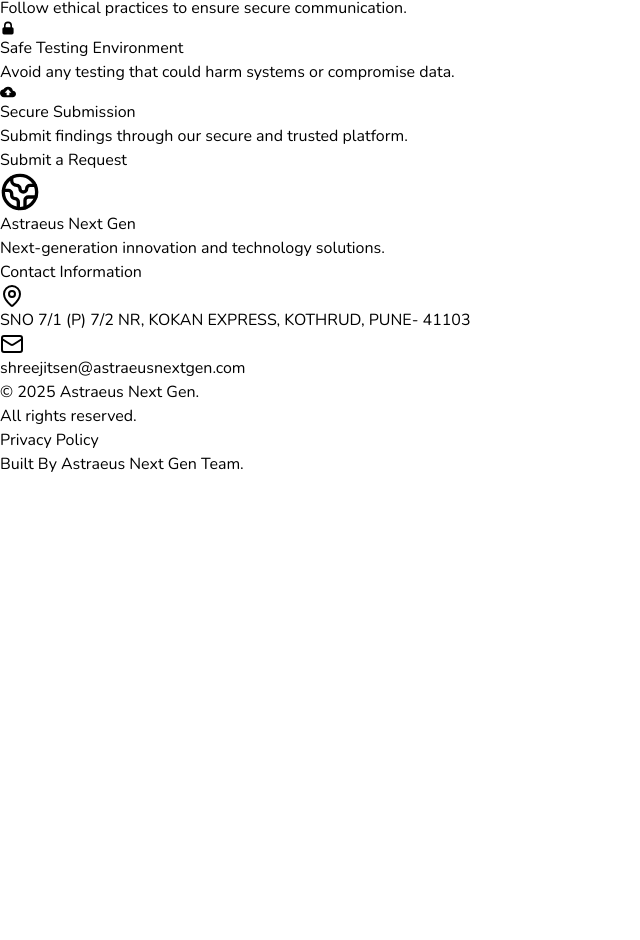
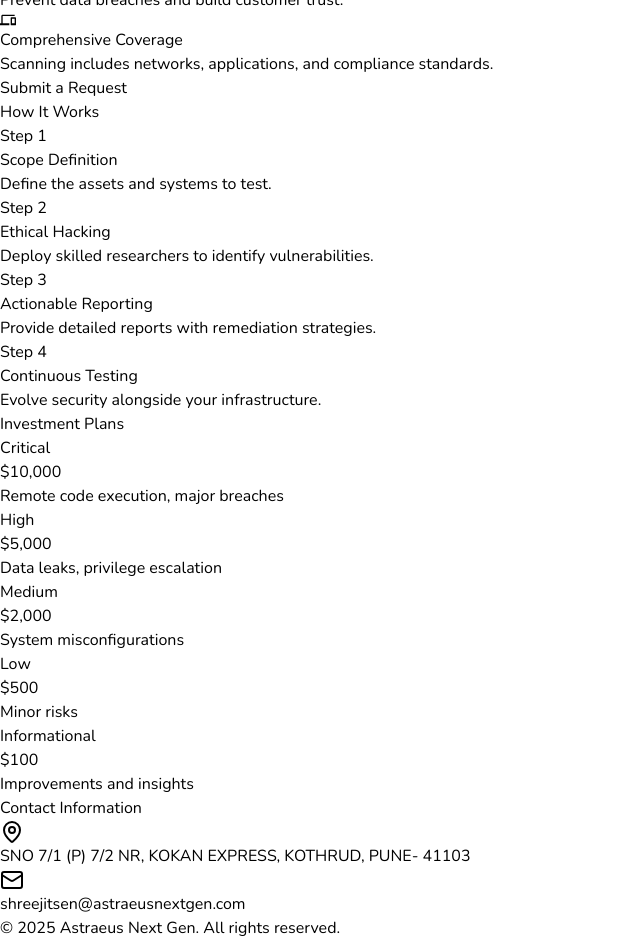
Before and after one commit to Fardeennnnnnnnnnkhan/AstraeusProjectTheme2, a React (Vite) app: page /bug-bounty in a window 1280 px wide. Shown: the part 1000-1940 px from the top of the page, without its empty margins (0-640 px from the left). Before the commit the page ends 1476 px from the top, so only its background shows below. Built offline with nearby package versions, Linux system fonts and the light colour scheme; a web font is replaced by a local one.

Commit message:
ChangesByFardeen

```diff
--- a/index.css
+++ b/index.css
@@ -7,4 +7,11 @@
     margin: 0;
     padding: 0;
     font-family: nunito;
+    scroll-behavior: smooth;
+    overflow-x: hidden;
 }
+#smooth-scroll-container {
+    height: 100vh;
+    overflow: hidden;
+    position: relative;
+  }
--- a/package.json
+++ b/package.json
@@ -13,6 +13,7 @@
     "@react-three/drei": "^9.121.3",
     "@react-three/fiber": "^8.17.12",
     "framer-motion": "^12.0.3",
+    "locomotive-scroll": "^4.1.4",
     "lucide-react": "^0.473.0",
     "maath": "^0.10.8",
     "react": "^18.3.1",
--- a/src/App.css
+++ b/src/App.css
@@ -1,3 +1,24 @@
 @tailwind base;
 @tailwind components;
 @tailwind utilities;
+
+/* Custom Scrollbar Styles */
+.custom-scrollbar::-webkit-scrollbar {
+    width: 8px;  /* Width of the scrollbar */
+    height: 8px; /* Height of the scrollbar (for horizontal scrolling) */
+  }
+
+  .custom-scrollbar::-webkit-scrollbar-track {
+    background: #2A1F52;  /* Track color */
+    border-radius: 10px;
+  }
+
+  .custom-scrollbar::-webkit-scrollbar-thumb {
+    background-color: #9B4D96;  /* Thumb color */
+    border-radius: 10px;
+    border: 2px solid #2A1F52; /* Adds a border around the thumb */
+  }
+
+  .custom-scrollbar::-webkit-scrollbar-thumb:hover {
+    background-color: #6B338E;  /* Thumb hover color */
+  }
--- a/src/App.jsx
+++ b/src/App.jsx
@@ -8,10 +8,13 @@
 import Contact from './pages/Contact';
 import Footer from './components/Footer';
 import About from './pages/about';
+import SmoothScroll from './components/SmoothScroll';
 
 function App() {
   return (
+    <>
     <Router>
+        {/* <SmoothScroll/> */}
       <div className="min-h-screen bg-gradient-to-b from-[#0a0515] to-[#150833]  text-white">
         <Navbar />
         <Routes>
@@ -26,6 +29,7 @@
         <Footer />
       </div>
     </Router>
+    </>
   );
 }
 
--- a/src/components/Footer.jsx
+++ b/src/components/Footer.jsx
@@ -1,32 +1,19 @@
 import React from "react";
 import { MapPin, Mail } from "lucide-react";
-import { Globe2 } from 'lucide-react';
 
 const Footer = () => {
   return (
     <footer className="bg-gradient-to-b from-[#0A0D17] to-[#1B1339] text-white py-16">
       <div className="max-w-7xl mx-auto px-6 lg:px-12">
         <div className="grid grid-cols-1 md:grid-cols-3 gap-8">
-          {/* Left Section - Logo and Name */}
-          <div className="flex flex-col items-center md:items-start text-center md:text-left">
-          <Globe2 className="mb-4 " size={40}/>
-
-            <h3 className="text-2xl font-bold">Astraeus Next Gen</h3>
-            <p className="text-gray-400 mt-4">
-              Next-generation innovation and technology solutions.
-            </p>
-          </div>
-
-          {/* Middle Section - Contact Information */}
-          <div className="flex flex-col space-y-4">
-            <h4 className="text-xl font-semibold mb-2">Contact Information</h4>
-            <div className="flex items-center space-x-3">
+          {/* Left Section - Contact Information */}
+          <div className="flex flex-col items-center md:items-start text-center md:text-left space-y-4">
+            <h4 className="text-xl font-semibold text-purple-400">Contact Information</h4>
+            <div className="flex items-center space-x-3 text-gray-400">
               <MapPin className="h-5 w-5 text-purple-400" />
-              <p className="text-gray-400">
-                SNO 7/1 (P) 7/2 NR, KOKAN EXPRESS, KOTHRUD, PUNE- 41103
-              </p>
+              <p>SNO 7/1 (P) 7/2 NR, KOKAN EXPRESS, KOTHRUD, PUNE- 41103</p>
             </div>
-            <div className="flex items-center space-x-3">
+            <div className="flex items-center space-x-3 text-gray-400">
               <Mail className="h-5 w-5 text-purple-400" />
               <a
                 href="mailto:shreejitsen@astraeusnextgen.com"
@@ -37,25 +24,24 @@
             </div>
           </div>
 
+          {/* Middle Section - Empty for spacing */}
+          <div className="flex flex-col justify-center items-center md:items-center text-center">
+            {/* Placeholder for spacing */}
+          </div>
+
           {/* Right Section - Copyright */}
-          <div className="flex flex-col justify-center items-center md:items-end text-center md:text-right">
+          <div className="flex flex-col justify-center items-center md:items-end text-center md:text-right space-y-2">
             <p className="text-gray-400">
-              © {new Date().getFullYear()} Astraeus Next Gen.
+              © {new Date().getFullYear()} Astraeus Next Gen. All rights reserved.
             </p>
-            <p className="text-gray-400">All rights reserved.</p>
-            <a
-              href="#"
-              className="mt-4 text-purple-400 hover:text-purple-500 transition"
-            >
-              Privacy Policy
-            </a>
+
           </div>
         </div>
 
         {/* Bottom Border Line */}
         <div className="border-t border-gray-700 mt-12 pt-6 text-center">
           <p className="text-sm text-gray-400">
-            Built By Astraeus Next Gen Team.
+            {/* Custom message or footer text */}
           </p>
         </div>
       </div>
--- a/src/pages/BugBounty.jsx
+++ b/src/pages/BugBounty.jsx
@@ -2,18 +2,26 @@
 import { Link } from "react-router-dom";
 import { motion } from "framer-motion";
 import { Bug, Shield, Award, AlertTriangle } from "lucide-react";
-import { MdDocumentScanner } from "react-icons/md";
-import { HiMiniChartBar } from "react-icons/hi2";
-import { TbShieldCheckFilled } from "react-icons/tb";
-import { HiLockClosed } from "react-icons/hi";
-import { MdCloudUpload } from "react-icons/md";
+import { HiShieldCheck } from "react-icons/hi2";
+import { MdAttachMoney } from "react-icons/md";
+import { FaBalanceScale } from "react-icons/fa";
+import { HiUserGroup } from "react-icons/hi2";
+import { MdDevices } from "react-icons/md";
 const BugBounty = () => {
-  // Create a ref for the Bug Bounty Program section
   const programSectionRef = useRef(null);
 
-  // Scroll function to scroll to the Bug Bounty Program section
   const scrollToProgram = () => {
     programSectionRef.current.scrollIntoView({ behavior: "smooth" });
+  };
+
+  const sectionVariants = {
+    hidden: { opacity: 0, x: -100 },
+    visible: { opacity: 1, x: 0, transition: { duration: 0.8 } },
+  };
+
+  const staggerContainer = {
+    hidden: {},
+    visible: { transition: { staggerChildren: 0.2 } },
   };
 
   return (
@@ -22,9 +30,10 @@
         <div className="max-w-7xl mx-auto px-6 lg:px-12 grid grid-cols-1 md:grid-cols-2 gap-12 items-center">
           <motion.div
             className="text-left space-y-8 mt-32"
-            initial={{ opacity: 0, x: -50 }}
-            animate={{ opacity: 1, x: 0 }}
-            transition={{ duration: 0.8 }}
+            initial="hidden"
+            whileInView="visible"
+            viewport={{ once: true }}
+            variants={sectionVariants}
           >
             <h1 className="text-4xl md:text-6xl font-extrabold">
               Join Our{" "}
@@ -48,9 +57,10 @@
 
           <motion.div
             className="flex justify-center"
-            initial={{ opacity: 0, x: 50 }}
-            animate={{ opacity: 1, x: 0 }}
-            transition={{ duration: 0.8 }}
+            initial="hidden"
+            whileInView="visible"
+            viewport={{ once: true }}
+            variants={{ hidden: { opacity: 0, x: 50 }, visible: { opacity: 1, x: 0, transition: { duration: 0.8 } } }}
           >
             <img
               src="https://www.shutterstock.com/image-vector/bounty-bugs-bug-hunters-look-600nw-2206541017.jpg"
@@ -61,49 +71,36 @@
         </div>
       </div>
 
-      {/* Bug Bounty Program Section */}
       <div
-        ref={programSectionRef} // Attach the ref to this div
+        ref={programSectionRef}
         className="bg-gradient-to-b from-[#1B1339] to-[#2C2748] text-white min-h-screen pt-16"
       >
         <motion.div
           className="max-w-7xl mx-auto px-6 lg:px-12 py-20"
-          initial={{ opacity: 0, y: 50 }}
-          animate={{ opacity: 1, y: 0 }}
-          transition={{ duration: 0.8 }}
+          initial="hidden"
+          whileInView="visible"
+          viewport={{ once: true }}
+          variants={staggerContainer}
         >
-          {/* Header */}
           <motion.div
             className="text-center mb-16"
-            initial={{ opacity: 0 }}
-            animate={{ opacity: 1 }}
-            transition={{ delay: 0.3, duration: 0.8 }}
+            variants={sectionVariants}
           >
             <h1 className="text-4xl md:text-6xl font-bold text-gray-200">
-              Bug {" "}
+              Bug{" "}
               <span className="bg-gradient-to-r from-white to-purple-400 bg-clip-text text-transparent">
                 Bounty
               </span>
             </h1>
             <p className="text-lg md:text-xl text-gray-400 mt-4 max-w-3xl mx-auto">
-              Help secure our platform by reporting vulnerabilities and earning
+              Help secure your platform by reporting vulnerabilities and earning
               rewards for your contributions!
             </p>
           </motion.div>
 
           <motion.div
             className="grid grid-cols-1 md:grid-cols-3 gap-8 mb-20"
-            initial="hidden"
-            whileInView="visible"
-            viewport={{ once: true }}
-            variants={{
-              hidden: { opacity: 0, y: 50 },
-              visible: {
-                opacity: 1,
-                y: 0,
-                transition: { staggerChildren: 0.2, delayChildren: 0.3 },
-              },
-            }}
+            variants={staggerContainer}
           >
             {[
               {
@@ -128,10 +125,7 @@
               <motion.div
                 key={idx}
                 className="flex flex-col items-center text-center bg-[#18152D] border border-purple-600 rounded-xl p-8 hover:shadow-lg transition-transform hover:scale-105"
-                variants={{
-                  hidden: { opacity: 0, y: 50 },
-                  visible: { opacity: 1, y: 0 },
-                }}
+                variants={sectionVariants}
               >
                 <Icon className="h-12 w-12 text-purple-400 mb-6" />
                 <h3 className="text-2xl font-bold mb-4">{title}</h3>
@@ -139,75 +133,74 @@
               </motion.div>
             ))}
           </motion.div>
+
           <motion.div
             className="bg-gradient-to-b from-[#1B1339] to-[#2A1F52] border border-gray-800 rounded-xl p-12 shadow-2xl"
-  initial={{ opacity: 0, y: 20 }}
-  animate={{ opacity: 1, y: 0 }}
-  transition={{ delay: 0.3, duration: 0.8 }}
+            variants={sectionVariants}
           >
             <div className="text-center mb-10">
-    <h2 className="text-4xl font-extrabold text-white mb-4">Bug Bounty Features</h2>
+              <h2 className="text-4xl font-extrabold text-white mb-4">
+                Bug Bounty Features
+              </h2>
               <p className="text-lg text-gray-400 max-w-2xl mx-auto">
                 Our Bug Bounty program is designed to prioritize security and empower ethical hackers with clear guidelines and robust rewards.
               </p>
             </div>
 
             <div className="grid grid-cols-1 md:grid-cols-2 lg:grid-cols-3 gap-8">
-    {/* Feature Cards */}
   {[
     {
-        title: "Reproducible Steps",
-        description: "Provide detailed steps to replicate vulnerabilities accurately.",
-        icon: <AlertTriangle className="h-10 w-10 text-purple-400" />,
+      title: "Proactive Security",
+      description:
+        "Identify vulnerabilities before malicious actors exploit them.",
+      icon: <HiShieldCheck className="h-10 w-10 text-purple-400" />,
     },
     {
-        title: "Proof of Concept",
-        description: "Include screenshots or PoC to validate your findings.",
-        icon: <MdDocumentScanner className="h-10 w-10 text-blue-400" />,
+      title: "Cost-Effective",
+      description:
+        "Pay only for actual vulnerabilities found, ensuring high ROI.",
+      icon: <MdAttachMoney className="h-10 w-10 text-green-400" />,
     },
     {
-        title: "Impact Documentation",
-        description: "Document the potential impact and severity of the issue discovered.",
-        icon: <HiMiniChartBar className="h-10 w-10 text-green-400" />,
+      title: "Compliance",
+      description:
+        "Meet regulatory requirements (e.g., GDPR, HIPAA).",
+      icon: <FaBalanceScale className="h-10 w-10 text-blue-400" />,
     },
     {
-        title: "Responsible Disclosure",
-        description: "Follow ethical practices to ensure secure communication.",
-        icon: <TbShieldCheckFilled className="h-10 w-10 text-yellow-400" />,
+      title: "Reputation Protection",
+      description:
+        "Prevent data breaches and build customer trust.",
+      icon: <HiUserGroup className="h-10 w-10 text-yellow-400" />,
     },
     {
-        title: "Safe Testing Environment",
-        description: "Avoid any testing that could harm systems or compromise data.",
-        icon: <HiLockClosed className="h-10 w-10 text-red-400" />,
+      title: "Comprehensive Coverage",
+      description:
+        "Scanning includes networks, applications, and compliance standards.",
+      icon: <MdDevices className="h-10 w-10 text-indigo-400" />,
     },
-      {
-        title: "Secure Submission",
-        description: "Submit findings through our secure and trusted platform.",
-        icon: <MdCloudUpload className="h-10 w-10 text-indigo-400" />,
-      },
-    ].map((feature, index) => (
+  ].map(({ icon, title, description }, index) => (
     <motion.div
       key={index}
       className="bg-[#252040] border border-gray-700 rounded-lg p-6 shadow-lg hover:shadow-xl transition duration-300"
-        whileHover={{ scale: 1.05 }}
+      variants={sectionVariants}
     >
       <div className="flex items-center mb-4">
-          {feature.icon}
-          <h3 className="text-2xl font-bold text-white ml-4">{feature.title}</h3>
+        {icon}
+        <h3 className="text-2xl font-bold text-white ml-4">
+          {title}
+        </h3>
       </div>
-        <p className="text-gray-400">{feature.description}</p>
+      <p className="text-gray-400">{description}</p>
     </motion.div>
   ))}
 </div>
+
           </motion.div>
 
-
-{/* Call to Action */}
           <motion.div
             className="text-center mt-16"
-initial={{ opacity: 0, y: 50 }}
-animate={{ opacity: 1, y: 0 }}
-transition={{ delay: 0.7, duration: 0.8 }}
+            variants={sectionVariants}
           >
             <Link
               to="/"
@@ -218,6 +211,88 @@
           </motion.div>
         </motion.div>
 
+{/* How It Works */}
+
+        <div
+        // ref={howItWorksRef}
+        className="bg-gradient-to-b from-[#1B1339] to-[#2C2748] text-white py-20"
+      >
+        <motion.div
+          className="max-w-7xl mx-auto px-6 lg:px-12"
+          initial="hidden"
+          whileInView="visible"
+          viewport={{ once: false }}
+          variants={staggerContainer}
+        >
+          <h2 className="text-4xl font-bold text-center mb-12">
+            How{" "}
+            <span className="bg-gradient-to-r from-white to-purple-400 bg-clip-text text-transparent">
+              It Works
+            </span>
+          </h2>
+          <div className="grid grid-cols-1 md:grid-cols-4 gap-8">
+            {[
+              { step: 1, title: "Scope Definition", description: "Define the assets and systems to test." },
+              { step: 2, title: "Ethical Hacking", description: "Deploy skilled researchers to identify vulnerabilities." },
+              { step: 3, title: "Actionable Reporting", description: "Provide detailed reports with remediation strategies." },
+              { step: 4, title: "Continuous Testing", description: "Evolve security alongside your infrastructure." },
+            ].map(({ step, title, description }, index) => (
+              <motion.div
+                key={index}
+                className="bg-[#252040] border border-gray-700 rounded-lg p-6 shadow-lg hover:shadow-xl transition duration-300"
+                variants={sectionVariants}
+              >
+                <h3 className="text-2xl font-bold text-purple-400">
+                  Step {step}
+                </h3>
+                <p className="text-xl text-white my-4">{title}</p>
+                <p className="text-gray-400">{description}</p>
+              </motion.div>
+            ))}
+          </div>
+        </motion.div>
+      </div>
+
+          {/* Investment Plans Section */}
+          <div className="bg-gradient-to-b from-[#18152D] to-[#252040] text-white py-20">
+  <motion.div
+    className="max-w-7xl mx-auto px-6 lg:px-12"
+    initial="hidden"
+    whileInView="visible"
+    viewport={{ once: false }}
+    variants={staggerContainer}
+  >
+    <h2 className="text-4xl font-bold text-center mb-12">
+      Investment{" "}
+      <span className="bg-gradient-to-r from-white to-purple-400 bg-clip-text text-transparent">
+        Plans
+      </span>
+    </h2>
+    <div className="overflow-x-auto flex space-x-8 custom-scrollbar">
+      {[
+        { level: "Critical", price: "$10,000", details: "Remote code execution, major breaches" },
+        { level: "High", price: "$5,000", details: "Data leaks, privilege escalation" },
+        { level: "Medium", price: "$2,000", details: "System misconfigurations" },
+        { level: "Low", price: "$500", details: "Minor risks" },
+        { level: "Informational", price: "$100", details: "Improvements and insights" },
+      ].map(({ level, price, details }, index) => (
+        <motion.div
+          key={index}
+          className="min-w-[250px] bg-[#2A1F52] border border-purple-600 rounded-lg p-6 shadow-lg hover:shadow-xl transition-transform hover:scale-105"
+          variants={sectionVariants}
+        >
+          <h3 className="text-2xl font-bold text-purple-400">{level}</h3>
+          <p className="text-3xl font-extrabold my-4">{price}</p>
+          <p className="text-gray-400">{details}</p>
+        </motion.div>
+      ))}
+    </div>
+  </motion.div>
+</div>
+
+
+
+
       </div>
     </>
   );
```
Also changed, not shown: src/components/SmoothScroll.jsx (added, +28 -0 lines), 1 other file (tests, documents, lock files or other folders). Lines whose indentation alone changed are shown as unchanged.
